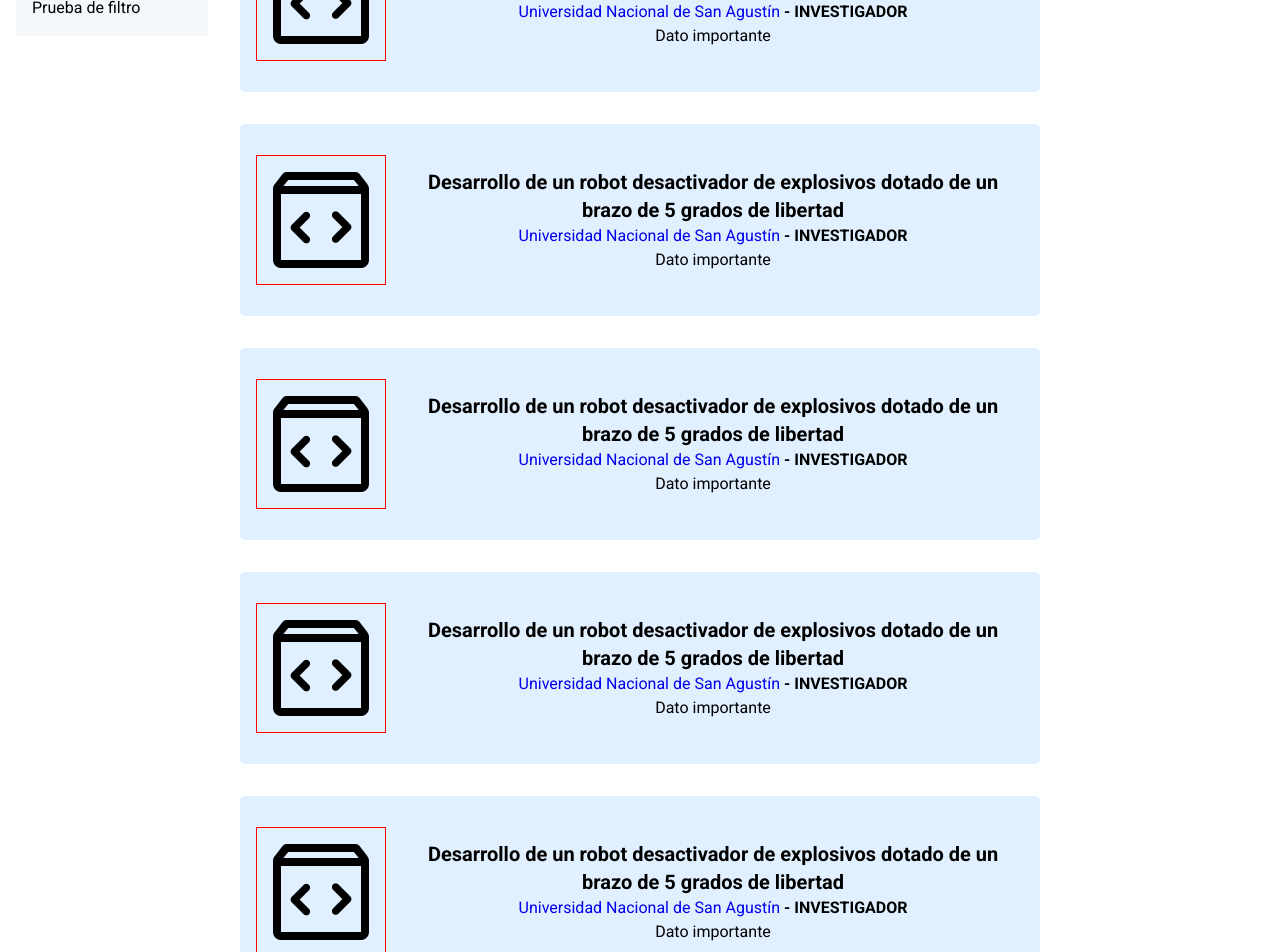
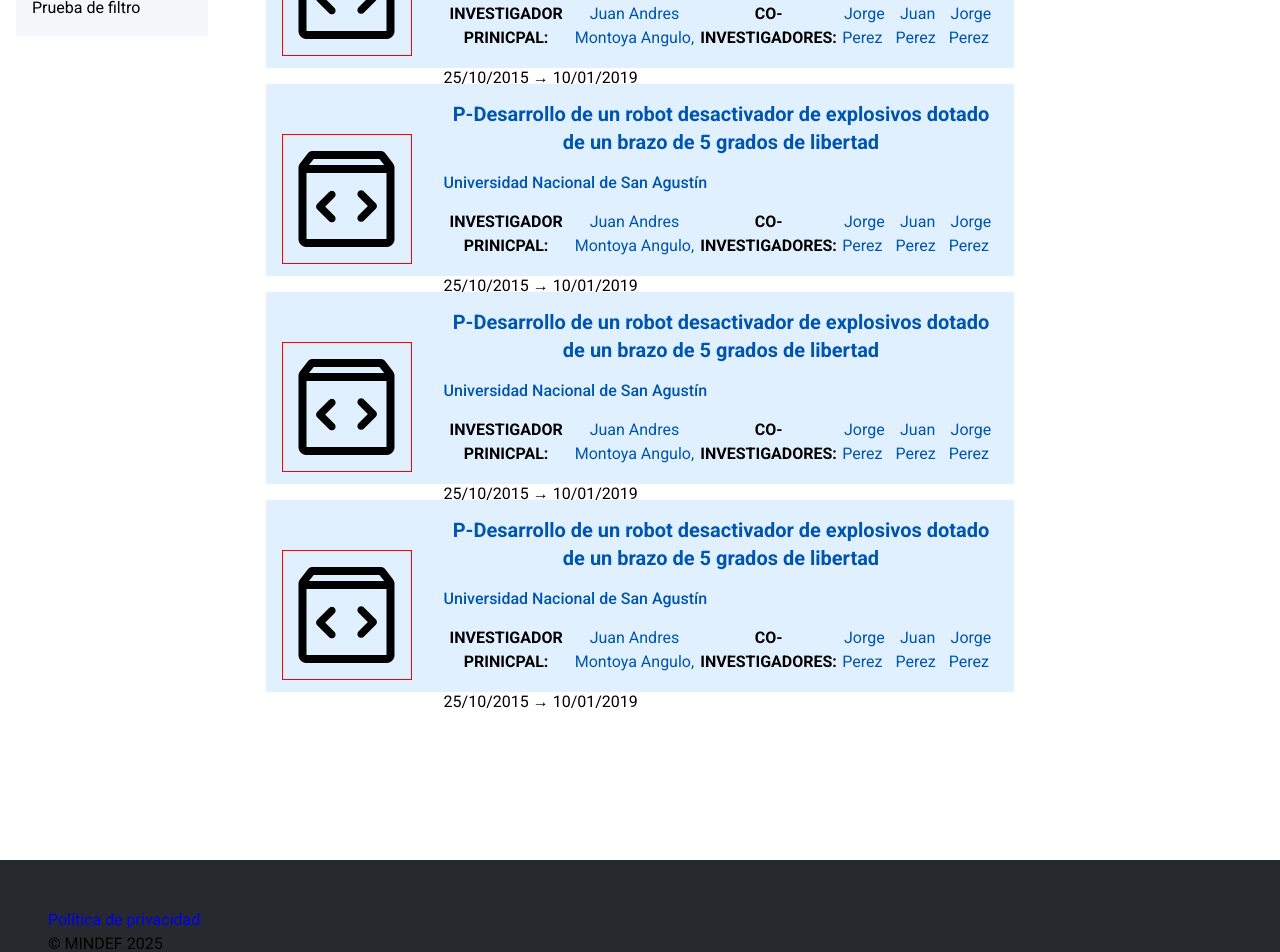
Before and after one commit to AMontoya224/directory-client, a React (Create React App) app: page /projects in a window 1280 px wide. Shown: the part 820-1772 px from the top of the page. Built offline with nearby package versions, Linux system fonts and the light colour scheme.

Commit message:
two commit

```diff
--- a/src/components/Header/Header.css
+++ b/src/components/Header/Header.css
@@ -127,6 +127,12 @@
     visibility: visible;
 }
 
+.Header > section > div:nth-child(2) > .spc > p > span{
+    color: var(--text-alternative);
+    vertical-align: middle;
+    font-size: 18px;
+}
+
 .Header > section > div:first-child > p{
     height: 35px;
     padding-top: 10px;
--- a/src/components/Header/Header.js
+++ b/src/components/Header/Header.js
@@ -75,7 +75,7 @@ function Header(props) {
                         <button className='button-secundary' onClick={onSetting}><span className="material-symbols-rounded">settings</span></button>
                     </div>
                     <div className={active ? 'spc active' : 'spc'}>
-                        <p>Un icono de candado ( ) o https:// significa que se ha conectado de forma segura al sitio web .gob.pe</p>
+                        <p>Un icono de candado (<span class="material-symbols-rounded">lock</span>) o https:// significa que se ha conectado de forma segura al sitio web .gob.pe</p>
                     </div>
                 </div>
             </section>
--- /dev/null
+++ b/src/components/Project/Project.css
@@ -0,0 +1,51 @@
+.Project{
+    width: 90%;
+    height: 12rem;
+    background: var(--blue5);
+    border-radius: .1rem;
+    padding: 1rem;
+    margin: .5rem 0;
+    display: inline-block;
+    transition: all 250ms ease;
+}
+.Project:hover{
+    transform: scale(1.05);
+}
+
+.Project > main{
+    display: flex;
+    flex-direction: row;
+    justify-content: start;
+    align-items: center;
+    gap: 2rem;
+}
+
+.Project > main > span{
+    font-size: 128px;
+    border: var(--t);
+}
+
+.Project > main > div{
+    display: flex;
+    flex-direction: column;
+    justify-content: space-between;
+    align-items: start;
+    gap: 1rem;
+}
+
+.Project > main > div > h4, .Project > main > div > h5, .Project > main > div > div > p{
+    cursor: pointer;
+    color: var(--button);
+    transition: all 250ms ease;
+}
+.Project > main > div > h4:hover, .Project > main > div > h5:hover, .Project > main > div > div > p:hover{
+    color: var(--button-hover);
+}
+
+.Project > main > div > div{
+    display: flex;
+    flex-direction: row;
+    justify-content: space-between;
+    align-items: center;
+    width: 100%;
+}
--- /dev/null
+++ b/src/components/Project/Project.js
@@ -0,0 +1,36 @@
+import React from 'react';
+import './Project.css';
+import { withRouter } from 'react-router-dom/cjs/react-router-dom';
+
+
+function Project(props) {
+    const {title, titleUrl, organization, organizationUrl, researcher, researcherUrl, coResearchers, startingYear, endingYear} = props;
+
+    const onUrl = (e) => {
+        props.history.push(e);
+    };
+
+    return (
+        <div className='Project'>
+            <main>
+                <span className="material-symbols-rounded">sdk</span>
+                <div>
+                    <h4 onClick={() => onUrl('/projects' + titleUrl)}>{title}</h4>
+                    <h5 onClick={() => onUrl('/organizations' + organizationUrl)}>{organization}</h5>
+                    <div>
+                        <b>INVESTIGADOR PRINICPAL: </b><p onClick={() => onUrl('/persons' + researcherUrl)}>{researcher}, </p>
+                        <b> CO-INVESTIGADORES: </b>
+                        {coResearchers.map((coResearcher) => {
+                            return(
+                                <p onClick={() => onUrl('/persons' + coResearcher.url)}>{coResearcher.name} </p>
+                            )
+                        })}
+                    </div>
+                    <p>{startingYear} → {endingYear}</p>
+                </div>
+            </main>
+        </div>
+    );
+}
+
+export default withRouter(Project);
--- a/src/pages/Persons/PersonID.js
+++ b/src/pages/Persons/PersonID.js
@@ -18,13 +18,53 @@ function PersonID(props) {
     return (
         <div className='PersonID'>
             <title>{selectLan ? 'DefCRIS | Person' : 'DefCRIS | Persona'}</title>
+            <header>
+                <h1>Juan Andres Montoya Angulo</h1>
+                <div>
+                    <section>
+                        <span className="material-symbols-rounded">person</span>
+                        <div>
+                            <span>ORCID</span>
+                            <span>SCOPUS</span>
+                            <span>CONCYTEC</span>
+                            <span>SCHOLAR GOOGLE</span>
+                        </div>
+                    </section>
+                    <section>
+                        <h3>INVESTIGADOR</h3>
+                        <p>Soy un ingeniero electrónico y de software con una sólida formación académica y experiencia profesional en el desarrollo de soluciones tecnológicas innovadoras.
+                            He publicado artículos científicos en revistas de alto impacto y tengo una patente en curso.
+                            Mi enfoque está en desarrollar soluciones que integren hardware y software en el campo de la Robótica y Visión por computador.
+                        </p>
+                        <h5>RENACYT:</h5>
+                        <h5>Datos extra</h5>
+                    </section>
+                    <section>
+                        <div>
+                            <b>Índice-H:</b>
+                            <p>5</p>
+                        </div>
+                        <div>
+                            <b>Citas:</b>
+                            <p>14</p>
+                        </div>
+                        <div>
+                            <b>Documentos :</b>
+                            <p>5</p>
+                        </div>
+                        <div>
+                            <b>Proyectos :</b>
+                            <p>3</p>
+                        </div>
+                    </section>
+                </div>
+            </header>
             <nav>
                 <div></div>
-                <div className={nav==='perfil' ? 'active' : ''} onClick={() => onNav('perfil')}>Perfil</div>
+                <div className={nav==='perfil' ? 'active' : ''} onClick={() => onNav('perfil')}>Perfil Completo</div>
+                <div className={nav==='projects' ? 'active' : ''} onClick={() => onNav('projects')}>Proyectos</div>
+                <div className={nav==='red' ? 'active' : ''} onClick={() => onNav('red')}>Red</div>
                 <div className={nav==='publications' ? 'active' : ''} onClick={() => onNav('publications')}>Publicaciones</div>
-                <div className={nav==='publication' ? 'active' : ''} onClick={() => onNav('publication')}>Publicaciones</div>
-                <div onClick={() => onNav('projects')}>Proyectos</div>
-                <div onClick={() => onNav('red')}>Red</div>
                 <div></div>
             </nav>
             <main>
@@ -32,7 +72,21 @@ function PersonID(props) {
                     <h1>{selectLan ? 'Researcher Profile' : 'Perfil del Investigador'}</h1>
                     <span className="material-symbols-rounded">person</span>
                 </section>
-
+                <section className={nav==='projects' ? 'active' : ''}>
+                    <h3>{selectLan ? 'Projects' : 'Proyectos'}</h3>
+                    <Project title={'P-Desarrollo de un robot desactivador de explosivos dotado de un brazo de 5 grados de libertad'} titleUrl={'/desarrollo-eod-5dgl-prueba'} organization={'Universidad Nacional de San Agustín'} organizationUrl={'/unsa'} researcher={'Juan Andres Montoya Angulo'} researcherUrl={'/andres-montoya-angulo'} coResearchers={[{name: 'Jorge Perez', url:'/jorge-perez'}, {name: 'Juan Perez', url:'/juan-perez'}, {name: 'Jorge Perez', url:'/jorge-perez'}]} startingYear={'25/10/2015'} endingYear={'10/01/2019'}></Project>
+                    <Project title={'P-Desarrollo de un robot desactivador de explosivos dotado de un brazo de 5 grados de libertad'} titleUrl={'/desarrollo-eod-5dgl-prueba'} organization={'Universidad Nacional de San Agustín'} organizationUrl={'/unsa'} researcher={'Juan Andres Montoya Angulo'} researcherUrl={'/andres-montoya-angulo'} coResearchers={[{name: 'Jorge Perez', url:'/jorge-perez'}, {name: 'Juan Perez', url:'/juan-perez'}, {name: 'Jorge Perez', url:'/jorge-perez'}]} startingYear={'25/10/2015'} endingYear={'10/01/2019'}></Project>
+                    <Project title={'P-Desarrollo de un robot desactivador de explosivos dotado de un brazo de 5 grados de libertad'} titleUrl={'/desarrollo-eod-5dgl-prueba'} organization={'Universidad Nacional de San Agustín'} organizationUrl={'/unsa'} researcher={'Juan Andres Montoya Angulo'} researcherUrl={'/andres-montoya-angulo'} coResearchers={[{name: 'Jorge Perez', url:'/jorge-perez'}, {name: 'Juan Perez', url:'/juan-perez'}, {name: 'Jorge Perez', url:'/jorge-perez'}]} startingYear={'25/10/2015'} endingYear={'10/01/2019'}></Project>
+                </section>
+                <section className={nav==='red' ? 'active' : ''}>
+                    <h3>{selectLan ? 'Red' : 'Red'}</h3>
+                    <p>Red de contactos ....</p>
+                    <p>Red de contactos ....</p>
+                    <p>Red de contactos ....</p>
+                    <p>Red de contactos ....</p>
+                    <p>Red de contactos ....</p>
+                    <p>Red de contactos ....</p>
+                </section>
                 <section className={nav==='publications' ? 'active' : ''}>
                     <h3>{selectLan ? 'Articles' : 'Producción Científica'}</h3>
                     <p>Desarollo de un robot ....</p>
@@ -42,26 +96,6 @@ function PersonID(props) {
                     <p>Desarollo de un robot ....</p>
                     <p>Desarollo de un robot ....</p>
                 </section>
-
-                <section className={nav==='projects' ? 'active' : ''}>
-                    <h3>{selectLan ? 'Projects' : 'Proyectos'}</h3>
-                    <p>Desarollo de un robot ....</p>
-                    <p>Desarollo de un robot ....</p>
-                    <p>Desarollo de un robot ....</p>
-                    <p>Desarollo de un robot ....</p>
-                    <p>Desarollo de un robot ....</p>
-                    <p>Desarollo de un robot ....</p>
-                </section>
-
-                <section className={nav==='red' ? 'active' : ''}>
-                    <h3>{selectLan ? 'Red' : 'Red'}</h3>
-                    <p>Red de contactos ....</p>
-                    <p>Red de contactos ....</p>
-                    <p>Red de contactos ....</p>
-                    <p>Red de contactos ....</p>
-                    <p>Red de contactos ....</p>
-                    <p>Red de contactos ....</p>
-                </section>
             </main>
         </div>
   );
--- a/src/pages/Projects/Projects.css
+++ b/src/pages/Projects/Projects.css
@@ -109,42 +109,6 @@
     text-align: center;
 }
 
-.Projects > main > section:nth-child(2) > div:nth-child(2) > .container{
-    display: inline-block;
-    margin: 1rem;
-    transition: all 250ms ease;
-}
-.Projects > main > section:nth-child(2) > div:nth-child(2) > .container:hover{
-    transform: scale(1.1);
-}
-
-.Projects > main > section:nth-child(2) > div:nth-child(2) > .container > div{
-    width: 100%;
-    height: 12rem;
-    background: var(--blue5);
-    border-radius: .3rem;
-    padding: 1rem;
-    display: flex;
-    flex-direction: row;
-    justify-content: space-between;
-    align-items: center;
-    gap: 1rem;
-}
-
-.Projects > main > section:nth-child(2) > div:nth-child(2) > .container > div > span{
-    font-size: 128px;
-    border: var(--t);
-}
-
-.Projects > main > section:nth-child(2) > div:nth-child(2) > .container > div > div > h4{
-    cursor: pointer;
-    transition: all 250ms ease;
-}
-.Projects > main > section:nth-child(2) > div:nth-child(2) > .container > div > div > h4:hover{
-    opacity: .7;
-}
-
-
 /*PROJECT ID*/
 .ProjectID > main{
     width: 100vw;
--- a/src/pages/Projects/Projects.js
+++ b/src/pages/Projects/Projects.js
@@ -1,14 +1,11 @@
 import React, { useEffect } from 'react';
 import './Projects.css';
 import portada from './../../images/proyectos.jpg';
+import Project from '../../components/Project/Project';
 
 
 function Projects(props) {
     const {selectLan, setTheme} = props;
-
-    const onProject = (url) => {
-        props.history.push('/projects' + url);
-    };
 
     useEffect(() => {
         window.scrollTo(0, 0);
@@ -44,72 +41,11 @@ function Projects(props) {
                         <p>Prueba de filtro</p>
                     </div>
                     <div>
-                        <div className='container'>
-                            <div>
-                                <span className="material-symbols-rounded">sdk</span>
-                                <div>
-                                    <h4 onClick={() => onProject('/robot-eod-5-dgl')}>Desarrollo de un robot desactivador de explosivos dotado de un brazo de 5 grados de libertad</h4>
-                                    <a href='/#'>Universidad Nacional de San Agustín</a>
-                                    <b> - INVESTIGADOR</b>
-                                    <p>Dato importante</p>
-                                </div>
-                            </div>
-                        </div>
-                        <div className='container'>
-                            <div>
-                                <span className="material-symbols-rounded">sdk</span>
-                                <div>
-                                    <h4>Desarrollo de un robot desactivador de explosivos dotado de un brazo de 5 grados de libertad</h4>
-                                    <a href='/#'>Universidad Nacional de San Agustín</a>
-                                    <b> - INVESTIGADOR</b>
-                                    <p>Dato importante</p>
-                                </div>
-                            </div>
-                        </div>
-                        <div className='container'>
-                            <div>
-                                <span className="material-symbols-rounded">sdk</span>
-                                <div>
-                                    <h4>Desarrollo de un robot desactivador de explosivos dotado de un brazo de 5 grados de libertad</h4>
-                                    <a href='/#'>Universidad Nacional de San Agustín</a>
-                                    <b> - INVESTIGADOR</b>
-                                    <p>Dato importante</p>
-                                </div>
-                            </div>
-                        </div>
-                        <div className='container'>
-                            <div>
-                                <span className="material-symbols-rounded">sdk</span>
-                                <div>
-                                    <h4>Desarrollo de un robot desactivador de explosivos dotado de un brazo de 5 grados de libertad</h4>
-                                    <a href='/#'>Universidad Nacional de San Agustín</a>
-                                    <b> - INVESTIGADOR</b>
-                                    <p>Dato importante</p>
-                                </div>
-                            </div>
-                        </div>
-                        <div className='container'>
-                            <div>
-                                <span className="material-symbols-rounded">sdk</span>
-                                <div>
-                                    <h4>Desarrollo de un robot desactivador de explosivos dotado de un brazo de 5 grados de libertad</h4>
-                                    <a href='/#'>Universidad Nacional de San Agustín</a>
-                                    <b> - INVESTIGADOR</b>
-                                    <p>Dato importante</p>
-                                </div>
-                            </div>
-                        </div>
-                        <div className='container'>
-                            <div>
-                                <span className="material-symbols-rounded">sdk</span>
-                                <div>
-                                    <h4>Desarrollo de un robot desactivador de explosivos dotado de un brazo de 5 grados de libertad</h4>
-                                    <a href='/#'>Universidad Nacional de San Agustín</a>
-                                    <b> - INVESTIGADOR</b>
-                                    <p>Dato importante</p>
-                                </div>
-                            </div>
-                        </div>
+                        <Project title={'P-Desarrollo de un robot desactivador de explosivos dotado de un brazo de 5 grados de libertad'} titleUrl={'/desarrollo-eod-5dgl-prueba'} organization={'Universidad Nacional de San Agustín'} organizationUrl={'/unsa'} researcher={'Juan Andres Montoya Angulo'} researcherUrl={'/andres-montoya-angulo'} coResearchers={[{name: 'Jorge Perez', url:'/jorge-perez'}, {name: 'Juan Perez', url:'/juan-perez'}, {name: 'Jorge Perez', url:'/jorge-perez'}]} startingYear={'25/10/2015'} endingYear={'10/01/2019'}></Project>
+                        <Project title={'P-Desarrollo de un robot desactivador de explosivos dotado de un brazo de 5 grados de libertad'} titleUrl={'/desarrollo-eod-5dgl-prueba'} organization={'Universidad Nacional de San Agustín'} organizationUrl={'/unsa'} researcher={'Juan Andres Montoya Angulo'} researcherUrl={'/andres-montoya-angulo'} coResearchers={[{name: 'Jorge Perez', url:'/jorge-perez'}, {name: 'Juan Perez', url:'/juan-perez'}, {name: 'Jorge Perez', url:'/jorge-perez'}]} startingYear={'25/10/2015'} endingYear={'10/01/2019'}></Project>
+                        <Project title={'P-Desarrollo de un robot desactivador de explosivos dotado de un brazo de 5 grados de libertad'} titleUrl={'/desarrollo-eod-5dgl-prueba'} organization={'Universidad Nacional de San Agustín'} organizationUrl={'/unsa'} researcher={'Juan Andres Montoya Angulo'} researcherUrl={'/andres-montoya-angulo'} coResearchers={[{name: 'Jorge Perez', url:'/jorge-perez'}, {name: 'Juan Perez', url:'/juan-perez'}, {name: 'Jorge Perez', url:'/jorge-perez'}]} startingYear={'25/10/2015'} endingYear={'10/01/2019'}></Project>
+                        <Project title={'P-Desarrollo de un robot desactivador de explosivos dotado de un brazo de 5 grados de libertad'} titleUrl={'/desarrollo-eod-5dgl-prueba'} organization={'Universidad Nacional de San Agustín'} organizationUrl={'/unsa'} researcher={'Juan Andres Montoya Angulo'} researcherUrl={'/andres-montoya-angulo'} coResearchers={[{name: 'Jorge Perez', url:'/jorge-perez'}, {name: 'Juan Perez', url:'/juan-perez'}, {name: 'Jorge Perez', url:'/jorge-perez'}]} startingYear={'25/10/2015'} endingYear={'10/01/2019'}></Project>
+                        <Project title={'P-Desarrollo de un robot desactivador de explosivos dotado de un brazo de 5 grados de libertad'} titleUrl={'/desarrollo-eod-5dgl-prueba'} organization={'Universidad Nacional de San Agustín'} organizationUrl={'/unsa'} researcher={'Juan Andres Montoya Angulo'} researcherUrl={'/andres-montoya-angulo'} coResearchers={[{name: 'Jorge Perez', url:'/jorge-perez'}, {name: 'Juan Perez', url:'/juan-perez'}, {name: 'Jorge Perez', url:'/jorge-perez'}]} startingYear={'25/10/2015'} endingYear={'10/01/2019'}></Project>
                     </div>
                 </section>
             </main>
```
Also changed, not shown: src/pages/Persons/Persons.css (+83 -44 lines).
